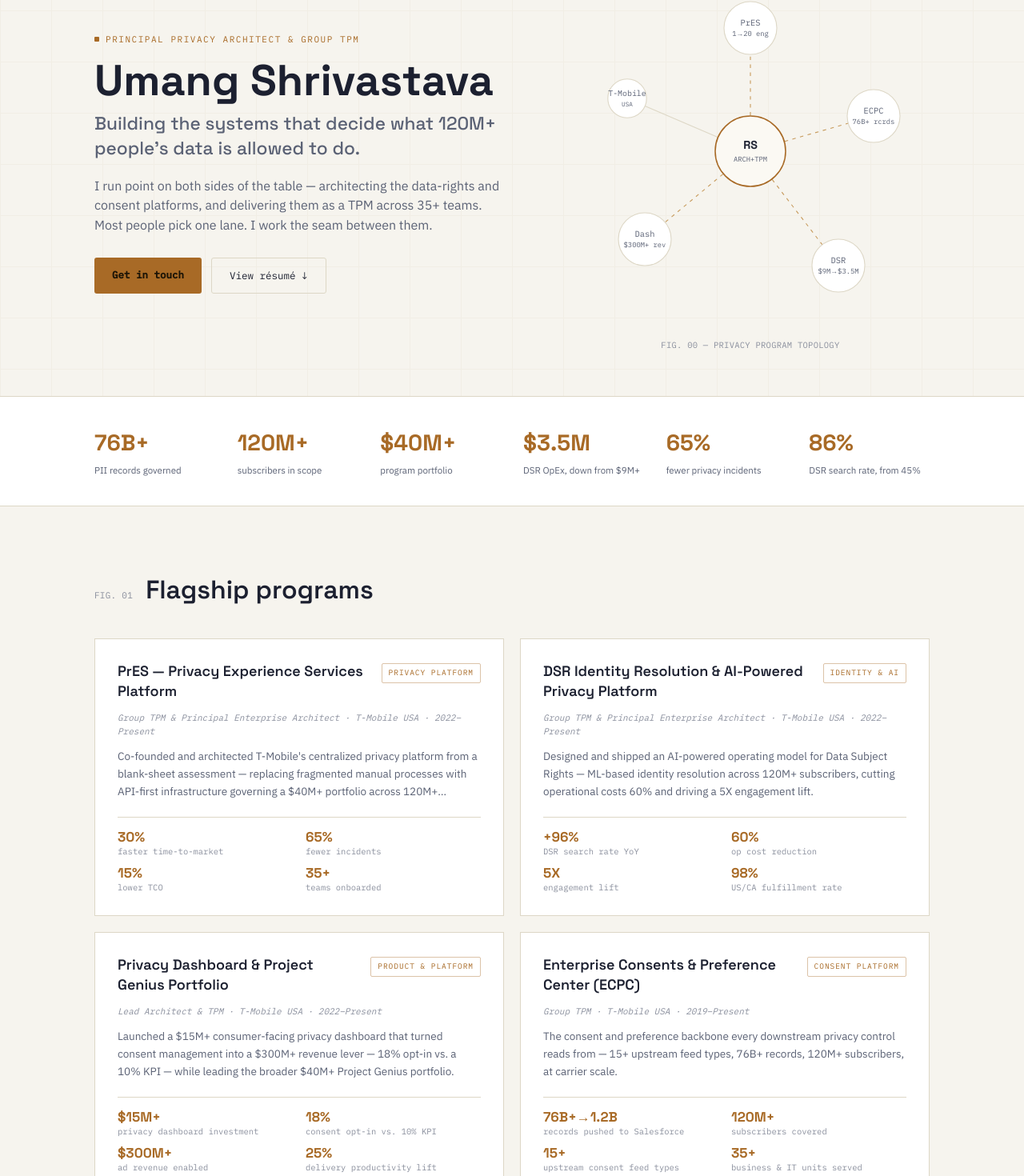
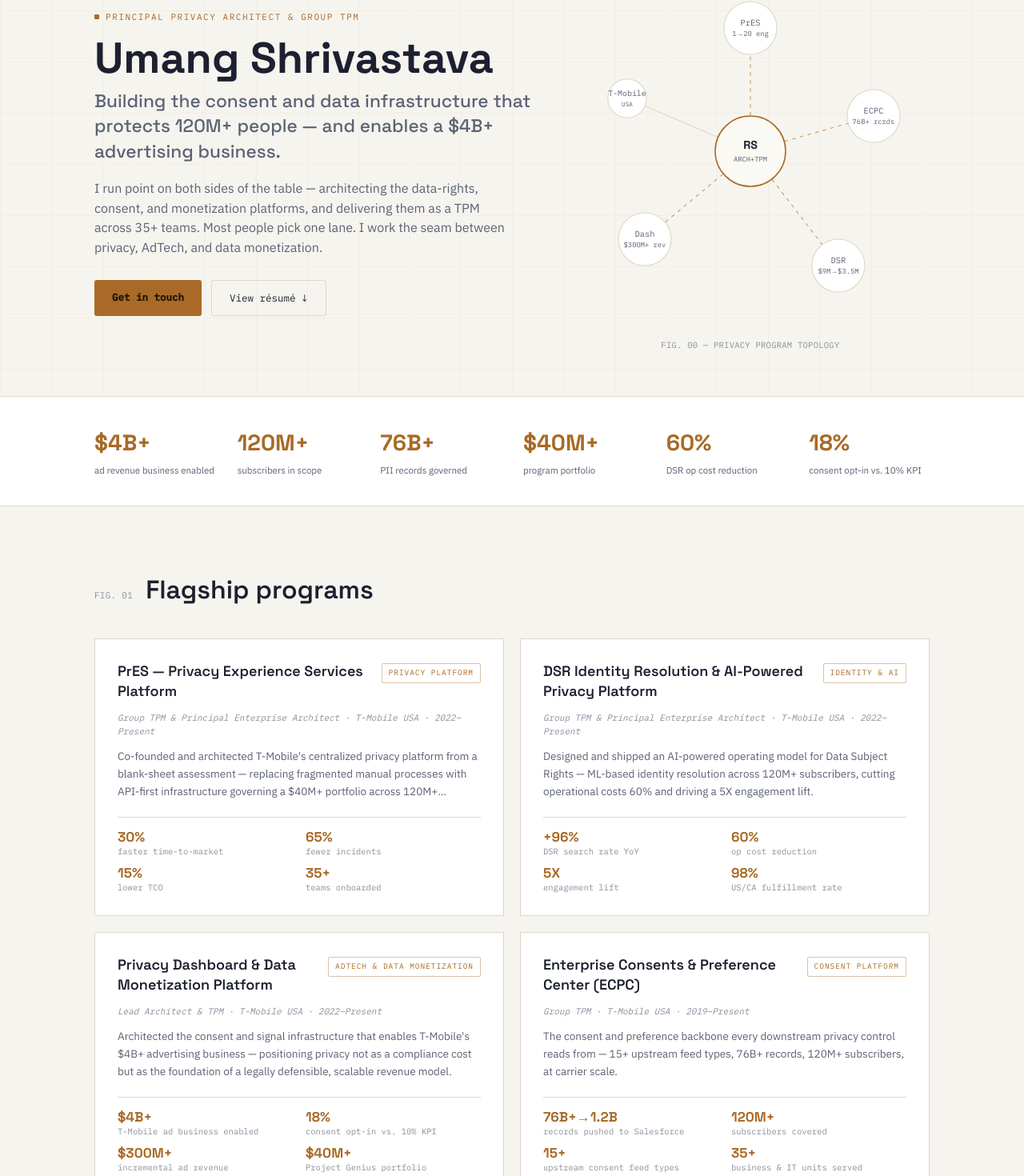
Before and after one commit to rhapsody7712-beep/umang-shrivastava, a Next.js app: page /umang-shrivastava/ in a window 1280 px wide. Shown: the part 179-1649 px from the top of the page at 80% size. Built offline with nearby package versions, Linux system fonts and the light colour scheme.

Commit message:
Add data monetization framing — $4B+ AdTech, AEP/Adobe, GPC/DNT, consent defaults strategy

```diff
--- a/src/content/caseStudies.ts
+++ b/src/content/caseStudies.ts
@@ -103,41 +103,45 @@ export const caseStudies: CaseStudy[] = [
   {
     slug: "privacy-dashboard",
     ref: "REF — DASHBOARD",
-    category: "PRODUCT & PLATFORM",
+    category: "ADTECH & DATA MONETIZATION",
     role: "Lead Architect & TPM",
     period: "T-Mobile USA · 2022–Present",
-    title: "Privacy Dashboard & Project Genius Portfolio",
+    title: "Privacy Dashboard & Data Monetization Platform",
     oneLiner:
-      "Launched a $15M+ consumer-facing privacy dashboard that turned consent management into a $300M+ revenue lever — 18% opt-in vs. a 10% KPI — while leading the broader $40M+ Project Genius portfolio.",
+      "Architected the consent and signal infrastructure that enables T-Mobile's $4B+ advertising business — positioning privacy not as a compliance cost but as the foundation of a legally defensible, scalable revenue model.",
     problem:
-      "Consent UX is usually built to satisfy a legal requirement, not to be used — and that shows up as low opt-in and zero revenue return. T-Mobile needed a privacy experience that was genuinely useful to subscribers while clearing a hard compliance deadline.",
+      "T-Mobile's advertising business was constrained by an inability to demonstrate legally defensible consent at scale. Without audited consent signals, GPC/DNT compliance, and the right opt-in defaults, the entire AdTech stack sat on shaky legal ground — limiting what the business could sell to advertisers.",
     context:
-      "Lead Architect and TPM for the $15M+ Privacy Dashboard enabling transparent consent management and self-service data controls for millions of T-Mobile customers. Simultaneously led the broader $40M+ Project Genius portfolio, managing 6 Senior Architects and boosting cross-team delivery productivity 25% through structured OKR governance and executive reporting.",
+      "Lead Architect and TPM for the $15M+ Privacy Dashboard enabling transparent consent management and self-service data controls for millions of T-Mobile customers. Partnered with the Adobe Experience Platform team to instrument AEP Tags and Adobe Analytics, audit GPC and DNT signal handling, and establish the consent signal layer the advertising business reads from. Simultaneously led the broader $40M+ Project Genius portfolio, managing 6 Senior Architects and boosting cross-team delivery productivity 25% through structured OKR governance.",
     constraints: [
-      "Had to clear a hard KPI (10% opt-in) while staying genuinely consent-first, not dark-pattern-driven",
-      "FCC consent decree deadline — non-negotiable compliance date",
-      "Single UI/UX had to serve 3 T-Mobile brands, each with a different IAM",
+      "Had to clear a hard opt-in KPI (10%) while staying consent-first — dark patterns would have created regulatory exposure that outweighed any short-term revenue gain",
+      "FCC consent decree deadline — non-negotiable compliance date that set the delivery sequence",
+      "Single UI/UX had to serve 3 T-Mobile brands, each with a different IAM service",
+      "GPC and DNT signals had to be correctly read, honored, and auditable — any gap would block the advertising business from operating in regulated markets",
     ],
     architecture:
-      "PrES middleware services orchestrated consent writes to two backends: Customer DB and Network DB. Sprint-related consents published asynchronously to Customer DB; Kafka streamed those onward to Ads systems. Network DB consents propagated to Ads systems via batch files. A single UI/UX served all 3 T-Mobile brands despite each running a different IAM service, with an authorization interface to verify that a line is permitted to manage consents on behalf of other lines (PAH scenarios). Initially designed around eventual consistency between Customer DB and Network DB, but fell back to a synchronous interface calling both systems because caching wasn't available in time.",
+      "PrES middleware services orchestrated consent writes to Customer DB and Network DB. Sprint-related consents published asynchronously to Customer DB; Kafka streamed consent signals onward to Ads systems. Network DB consents propagated to Ads systems via batch files. Adobe Experience Platform Tags instrumented across the consent surface — AEP and Adobe Analytics integration validated for signal fidelity. GPC and DNT signals read, honored, and audited end-to-end. A single UI/UX served all 3 T-Mobile brands despite different IAM services per brand, with a PAH authorization interface for line-level consent management. Initially designed around eventual consistency between Customer DB and Network DB; fell back to synchronous dual-DB writes when caching didn't land in time.",
     decisions: [
-      "Explicitly scoped out Do Not Sell and Kids line (COPPA) legacy experiences — backend integrations and compliance assessments couldn't be completed within the timeline, scoping out was safer than rushing",
-      "Scoped out Limit The Use consents and full Assisted Channel functionality — neither moved the needle on the FCC consent decree deadline, and the cost and complexity would have put the whole launch at risk",
-      "Changed the UI/UX mid-program when cookie values were found not to propagate correctly from DuckDuckGo and Safari — caught during testing rather than in production",
+      "Worked with Legal to establish Analytics and Insights as default opt-in — this is the decision that makes the advertising business viable at scale without being deceptive",
+      "Positioned DNSS (Do Not Share/Sell) as a hyperlink rather than a prominent toggle — meets the legal requirement without foregrounding an opt-out that would suppress the consented advertising pool",
+      "Kept targeted and personalized ads as default opt-out — preserved subscriber trust and regulatory defensibility, which is what makes the opted-in pool valuable to advertisers in the first place",
+      "Audited GPC and DNT signal propagation through the full AdTech stack — ensured the advertising business could demonstrate compliance to regulators and brand partners",
+      "Changed the UI/UX mid-program when cookie values were found not to propagate correctly from DuckDuckGo and Safari — caught during testing, not in production",
     ],
     tradeoffs: [
+      "Default opt-out for targeted ads reduced the addressable audience size — the right tradeoff because a smaller, genuinely-consented pool commands better CPMs and carries no regulatory tail risk",
       "Fell back from eventual consistency to synchronous dual-DB writes when caching didn't land in time — accepted latency cost to preserve correctness at launch",
-      "Descoping Assisted Channel in full form and carrying legacy flows meant leaving work on the table, but was the right call to hit the compliance deadline without introducing unvetted integrations",
+      "Scoped out Assisted Channel in full form — correct call to hit the compliance deadline; left incremental revenue on the table but avoided unvetted integrations that could have created consent signal gaps",
     ],
     results: [
-      { value: "$15M+", label: "privacy dashboard investment" },
+      { value: "$4B+", label: "T-Mobile ad business enabled" },
       { value: "18%", label: "consent opt-in vs. 10% KPI" },
-      { value: "$300M+", label: "ad revenue enabled" },
-      { value: "25%", label: "delivery productivity lift" },
+      { value: "$300M+", label: "incremental ad revenue" },
       { value: "$40M+", label: "Project Genius portfolio" },
     ],
     lessons: [
       "Would invest in deeper investigation beyond A/B testing and POC when novel technology is introduced — the Adobe-based webpage stack had integration edge cases not caught until late in the cycle",
+      "The default opt-in / opt-out strategy for different consent types is the highest-leverage decision in any AdTech-adjacent privacy build — get Legal alignment on it at the very start, not mid-program",
     ],
   },
   {
--- a/src/content/metrics.ts
+++ b/src/content/metrics.ts
@@ -6,10 +6,10 @@ export interface Metric {
 // These are real, from my T-Mobile privacy portfolio. Update here only —
 // every component that shows metrics reads from this file.
 export const metrics: Metric[] = [
+  { value: "$4B+", label: "ad revenue business enabled" },
+  { value: "120M+", label: "subscribers in scope" },
   { value: "76B+", label: "PII records governed" },
-  { value: "120M+", label: "subscribers in scope" },
   { value: "$40M+", label: "program portfolio" },
-  { value: "$3.5M", label: "DSR OpEx, down from $9M+" },
-  { value: "65%", label: "fewer privacy incidents" },
-  { value: "86%", label: "DSR search rate, from 45%" },
+  { value: "60%", label: "DSR op cost reduction" },
+  { value: "18%", label: "consent opt-in vs. 10% KPI" },
 ];
--- a/src/content/site.ts
+++ b/src/content/site.ts
@@ -8,9 +8,9 @@ export const site = {
   role: "Principal Privacy Architect & Group TPM",
   org: "T-Mobile USA",
   tagline:
-    "Building the systems that decide what 120M+ people's data is allowed to do.",
+    "Building the consent and data infrastructure that protects 120M+ people — and enables a $4B+ advertising business.",
   positioning:
-    "I run point on both sides of the table — architecting the data-rights and consent platforms, and delivering them as a TPM across 35+ teams. Most people pick one lane. I work the seam between them.",
+    "I run point on both sides of the table — architecting the data-rights, consent, and monetization platforms, and delivering them as a TPM across 35+ teams. Most people pick one lane. I work the seam between privacy, AdTech, and data monetization.",
   // PERSONALIZE: replace with your real contact details before publishing.
   email: "umang.srivastava@gmail.com",
   linkedin: "https://www.linkedin.com/in/umangshrivastav/",
@@ -27,6 +27,7 @@ export const targetRoles = [
   "Director of Product",
   "Director of Engineering",
   "Privacy Product Manager",
+  "Data Monetization & AdTech PM",
   "AI Platform Product Manager",
   "Enterprise Architecture Leadership",
 ];
```
